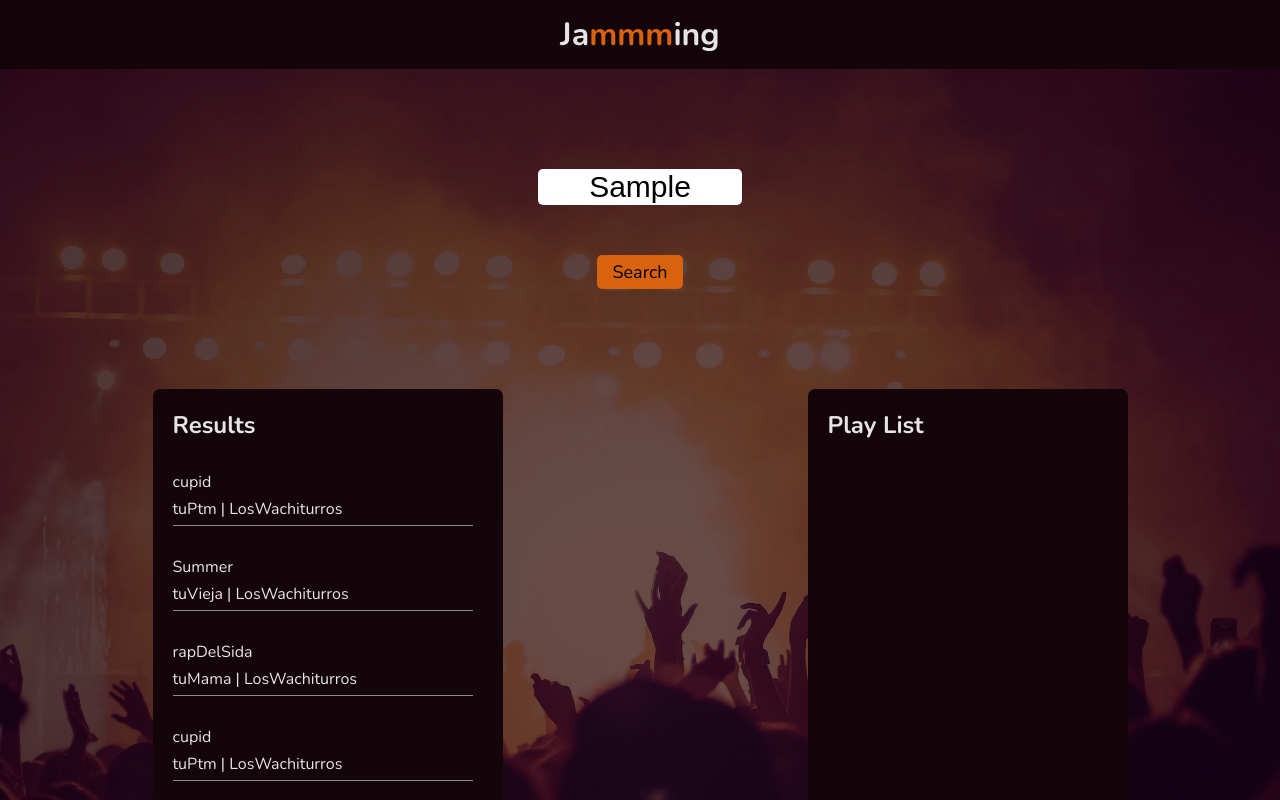
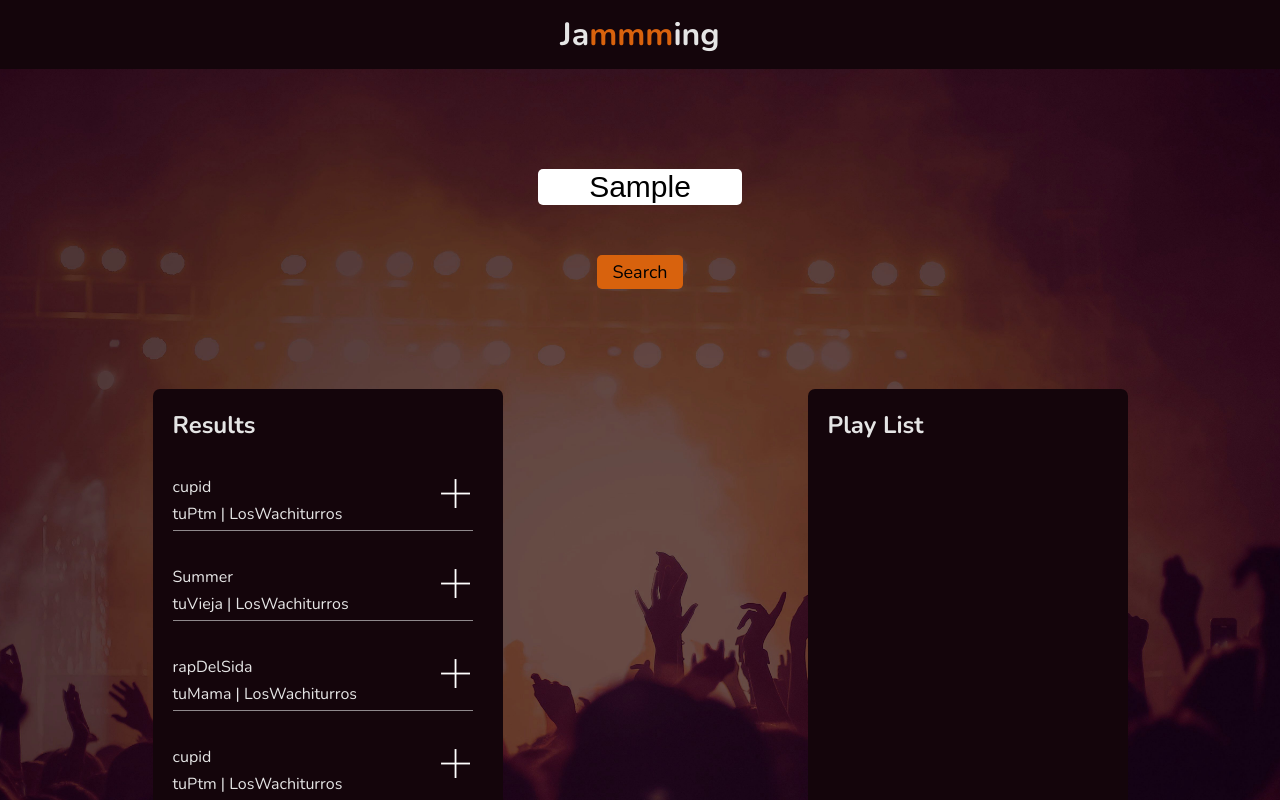
Before and after one commit to ReyOrdonez/Jammming-spotifyApi-, a React (Create React App) app: page / in a window 1280 px wide. Both pictures are taken after typing "Sample" into the empty fields and a click on the button "Search". Shown: the top 800 px of the page. Built offline with nearby package versions, Linux system fonts and the light colour scheme.

Commit message:
App can add tracks from searchResults to PlayList

```diff
--- a/package.json
+++ b/package.json
@@ -6,6 +6,7 @@
     "@testing-library/jest-dom": "^5.17.0",
     "@testing-library/react": "^13.4.0",
     "@testing-library/user-event": "^13.5.0",
+    "prettier": "^3.3.3",
     "react": "^18.3.1",
     "react-dom": "^18.3.1",
     "react-scripts": "5.0.1",
--- a/src/components/App/App.js
+++ b/src/components/App/App.js
@@ -1,33 +1,35 @@
-import React, {useState} from 'react';
-import SearchBar from '../SearchBar/searchBar';
-import SearchResults from '../SearchResults/searchResults';
-import PlayList from '../PlayList/playList';
-import { list } from '../TrackListInvented/trackList';
-import './App.css';
+import React, { useState } from "react";
+import SearchBar from "../SearchBar/searchBar";
+import SearchResults from "../SearchResults/searchResults";
+import PlayList from "../PlayList/playList";
+import { list } from "../TrackListInvented/trackList";
+import "./App.css";
 
 function App() {
   const [trackList, setTrackList] = useState([]);
+  const [playList, setPlayList] = useState([]);
 
-  function handleSubmit(e){
+  function handleSubmit(e) {
     e.preventDefault();
-    setTrackList(list)
+    setTrackList(list);
   }
-
-
-
-
 
   return (
     <div className="App">
       <h1>
         Ja<span className="highlight">mmm</span>ing
       </h1>
-      <div style={{textAlign: 'center'}}>
-        <SearchBar onSubmit={handleSubmit}/>
+      <div style={{ textAlign: "center" }}>
+        <SearchBar onSubmit={handleSubmit} />
       </div>
-      <div className='container'>
-        <SearchResults className='containerItem' results={trackList}/>
-        <PlayList className='containerItem'/>
+      <div className="container">
+        <SearchResults
+          className="containerItem"
+          results={trackList}
+          setPlayList={setPlayList}
+          playList={playList}
+        />
+        <PlayList className="containerItem" playList={playList} />
       </div>
     </div>
   );
--- a/src/components/PlayList/playList.css
+++ b/src/components/PlayList/playList.css
@@ -1,9 +1,12 @@
-.playList{
-    background-color: rgb(20, 5, 11);
-    width: 320px;
-    min-height: 650px;
-    border-radius: 7px;
+.playList {
+  background-color: rgb(20, 5, 11);
+  width: 320px;
+  min-height: 650px;
+  border-radius: 7px;
+  overflow-y: scroll;
+  overflow-x: hidden;
+  max-height: 650px;
 }
-h2{
-    margin-left: 20px;
+h2 {
+  margin-left: 20px;
 }
--- a/src/components/PlayList/playList.js
+++ b/src/components/PlayList/playList.js
@@ -1,12 +1,16 @@
-import React from 'react';
-import './playList.css'
+import React from "react";
+import "./playList.css";
+import Track from "../Track/track";
 
-const playList = () => {
+const PlayList = ({ playList }) => {
   return (
-    <div className='playList'>
-        <h2>Play List</h2>
+    <div className="playList">
+      <h2>Play List</h2>
+      {playList.map((track) => (
+        <Track track={track} key={track.id} />
+      ))}
     </div>
-  )
-}
+  );
+};
 
-export default playList
+export default PlayList;
--- a/src/components/SearchResults/searchResults.js
+++ b/src/components/SearchResults/searchResults.js
@@ -1,16 +1,22 @@
-import React from 'react';
-import './searchResults.css';
-import Track from '../Track/track';
+import React from "react";
+import "./searchResults.css";
+import Track from "../Track/track";
 
-const searchResults = (props) => {
+const SearchResults = ({ results, setPlayList, playList }) => {
   return (
-    <div className='searchResults'>
-        <h2>Results</h2>
-        {
-          props.results ? props.results.map((song) => <Track track={song}/>) : null
-        }
+    <div className="searchResults">
+      <h2>Results</h2>
+      {results &&
+        results.map((song) => (
+          <Track
+            track={song}
+            playList={playList}
+            addToPlayList={(track) => setPlayList([...playList, track])}
+            key={song.id}
+          />
+        ))}
     </div>
-  )
-}
+  );
+};
 
-export default searchResults
+export default SearchResults;
--- a/src/components/Track/track.css
+++ b/src/components/Track/track.css
@@ -1,11 +1,23 @@
-.track{
-    margin: 30px 20px;
+.track {
+  margin: 30px 20px;
 }
-.track p{
-    margin: 5px 0px;
+.track p {
+  margin: 5px 0px;
 }
-.line{
-    background-color: rgba(235, 235, 235, 0.579);
-    min-height: 1px;
-    margin: 0px 10px 0px 0px;
+.line {
+  background-color: rgba(235, 235, 235, 0.579);
+  min-height: 1px;
+  margin: 0px 10px 0px 0px;
 }
+.flex-container {
+  display: flex;
+  justify-content: space-between;
+}
+.flex-container button {
+  background: url("../../add.png") no-repeat;
+  background-size: 45px;
+  width: 50px;
+  height: 50px;
+  border: none;
+  cursor: pointer;
+}
--- a/src/components/Track/track.js
+++ b/src/components/Track/track.js
@@ -1,14 +1,23 @@
-import React from 'react'
-import './track.css';
+import React from "react";
+import "./track.css";
 
-const Track = (props) => {
+const Track = ({ track, addToPlayList }) => {
   return (
-    <div className='track'>
-        <p>{props.track.name}</p>
-        <p>{props.track.artist} | {props.track.album}</p>
-        <div className='line'></div>
+    <div className="track">
+      <div className="flex-container">
+        <div>
+          <p>{track.name}</p>
+          <p>
+            {track.artist} | {track.album}
+          </p>
+        </div>
+        {addToPlayList && (
+          <button type="submit" onClick={() => addToPlayList(track)}></button>
+        )}
+      </div>
+      <div className="line"></div>
     </div>
-  )
-}
+  );
+};
 
 export default Track;
--- a/src/components/TrackListInvented/trackList.js
+++ b/src/components/TrackListInvented/trackList.js
@@ -2,46 +2,55 @@ export const list = [
     {
         name:'cupid',
         artist:'tuPtm',
-        album:'LosWachiturros'
+        album:'LosWachiturros',
+        id: 1
     },
     {
         name:'Summer',
         artist:'tuVieja',
-        album:'LosWachiturros'
+        album:'LosWachiturros',
+        id: 2
     },
     {
         name:'rapDelSida',
         artist:'tuMama',
-        album:'LosWachiturros'
+        album:'LosWachiturros',
+        id: 3
     },
     {
         name:'cupid',
         artist:'tuPtm',
-        album:'LosWachiturros'
+        album:'LosWachiturros',
+        id: 4
     },
     {
         name:'cupid',
         artist:'tuPtm',
-        album:'LosWachiturros'
+        album:'LosWachiturros',
+        id: 5
     },
     {
         name:'Summer',
         artist:'tuVieja',
-        album:'LosWachiturros'
+        album:'LosWachiturros',
+        id: 6
     },
     {
         name:'rapDelSida',
         artist:'tuMama',
-        album:'LosWachiturros'
+        album:'LosWachiturros',
+        id: 7
     },
     {
         name:'cupid',
         artist:'tuPtm',
-        album:'LosWachiturros'
+        album:'LosWachiturros',
+        id: 8
     },
     {
         name:'Last',
         artist:'noJoda',
-        album:'no sé de albums'
+        album:'no sé de albums',
+        id: 9
     }
 ];
```
Also changed, not shown: src/components/SearchBar/searchBar.js (+18 -12 lines), src/add.png (added), 1 other file (tests, documents, lock files or other folders).
